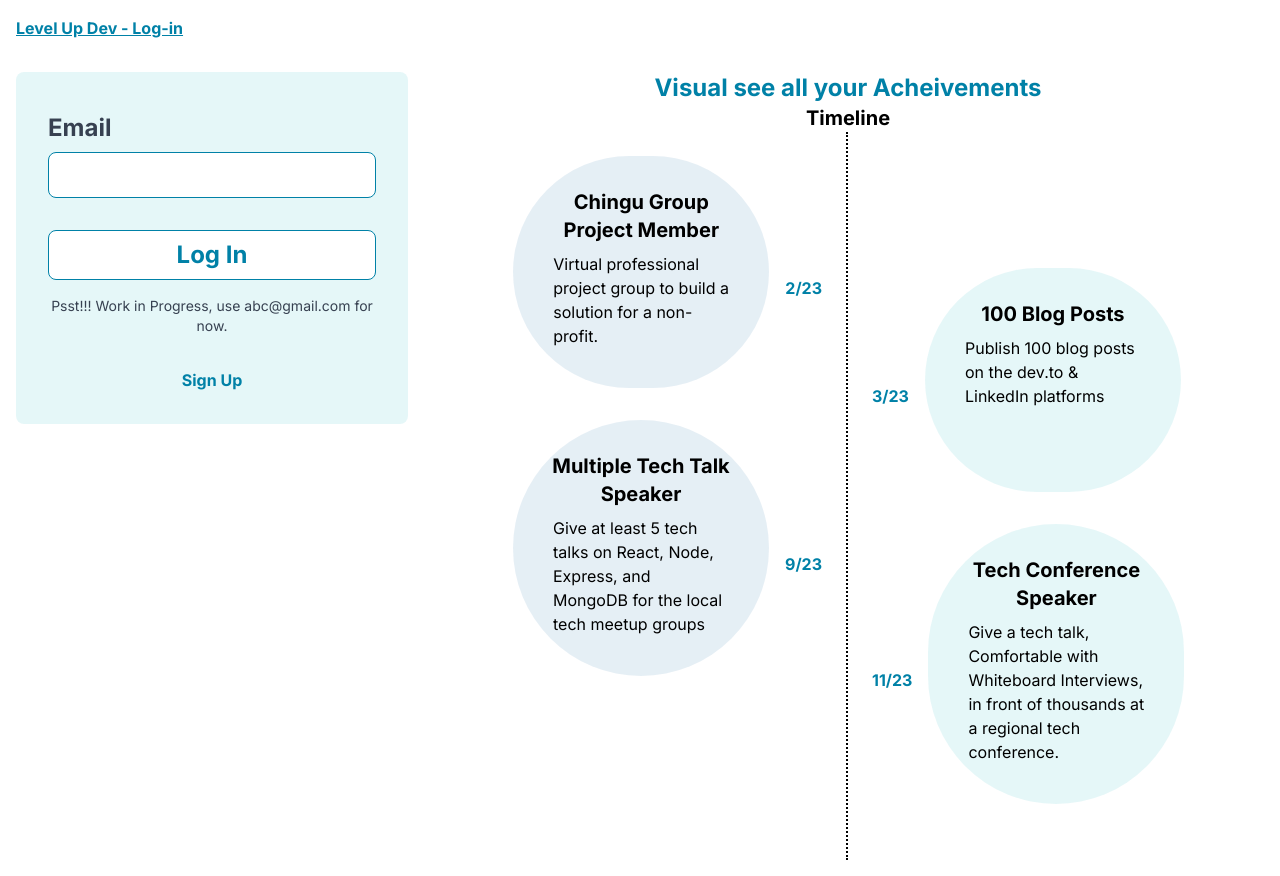
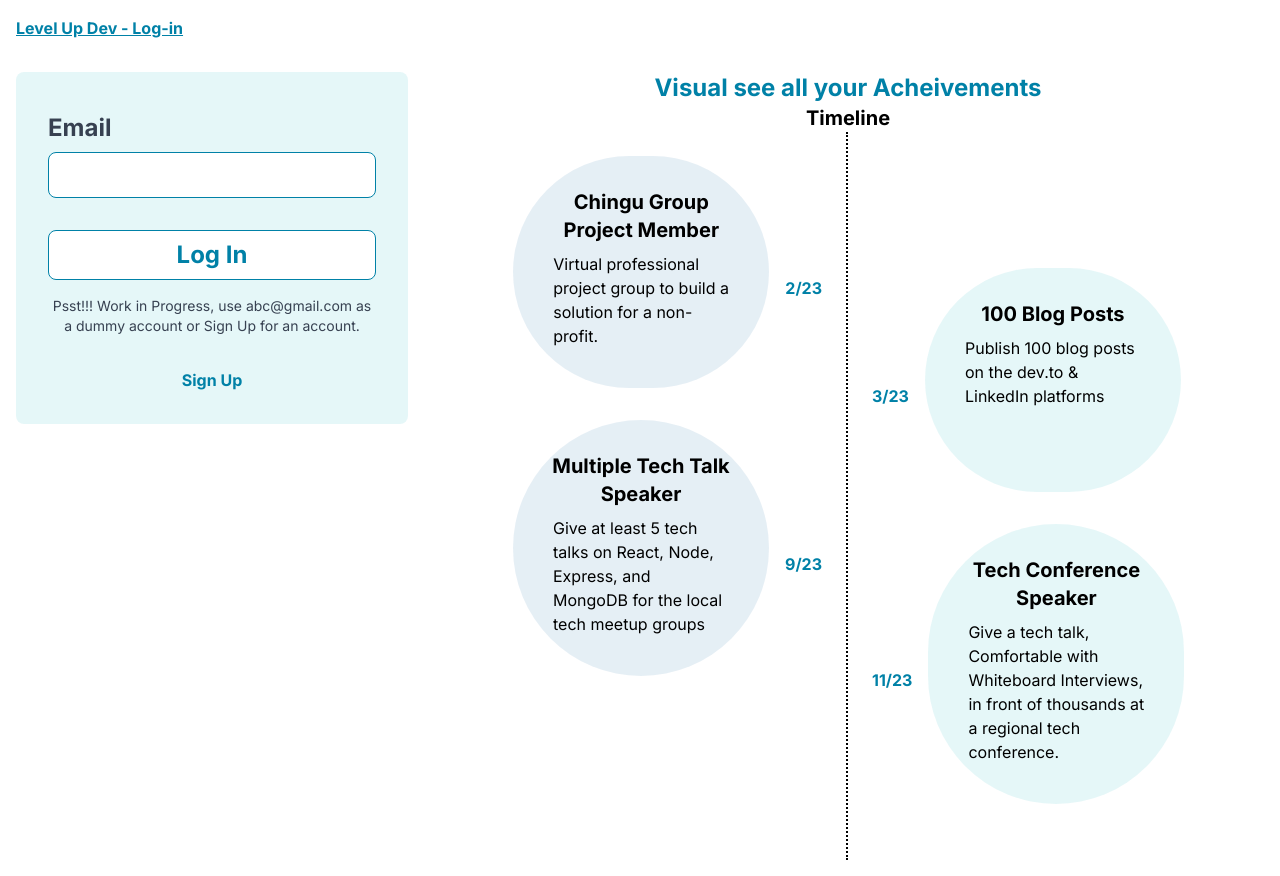
Before and after one commit to jcsmileyjr/levelupdevalpha, a Next.js app: page /LogIn in a window 1280 px wide. Built offline with nearby package versions, Linux system fonts and the light colour scheme.

Commit message:
Refactor Login page - Update WIP message

```diff
--- a/src/app/LogIn/page.js
+++ b/src/app/LogIn/page.js
@@ -63,7 +63,7 @@ const LogIn = () => {
                     {/*Submit button */}
                     <button disabled={enableSubmission()} aria-label='Click to submit email for log in submission' type="submit" onClick={(e) => submitLogInCredential(e)} className="p-2 mt-0 border border-primaryGreen font-bold text-2xl bg-white rounded-lg text-primaryGreen" >Log In</button>
 
-                    <p className={` text-center text-gray-700 mt-4 text-sm`}>Psst!!! Work in Progress, use abc@gmail.com for now.</p>
+                    <p className={` text-center text-gray-700 mt-4 text-sm`}>Psst!!! Work in Progress, use abc@gmail.com as a dummy account or Sign Up for an account.</p>
 
                     {/*Sign up link */}
                     <Link href={"/SignUp"} className='text-center text-base text-primaryGreen mt-8 font-bold'>Sign Up</Link>
```
